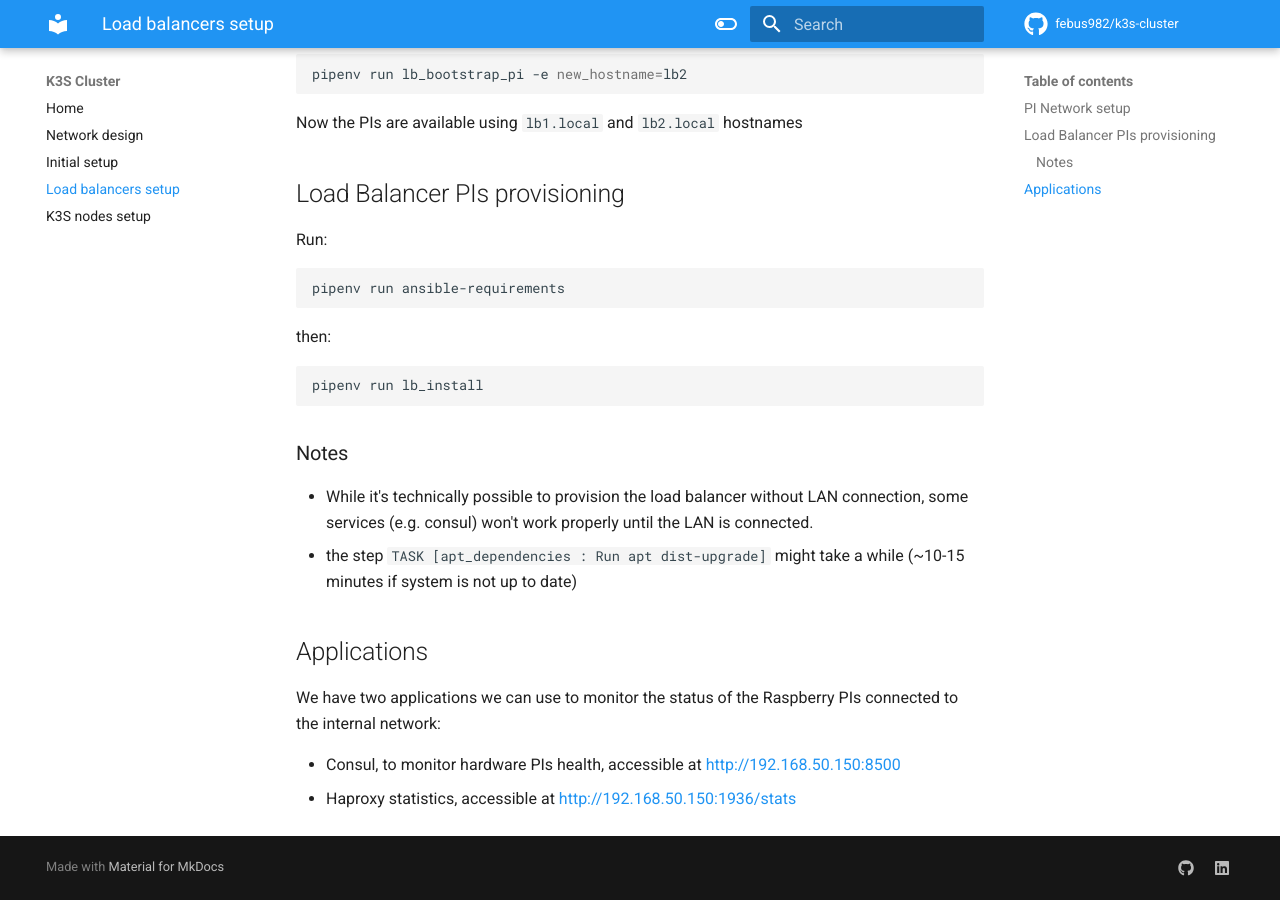
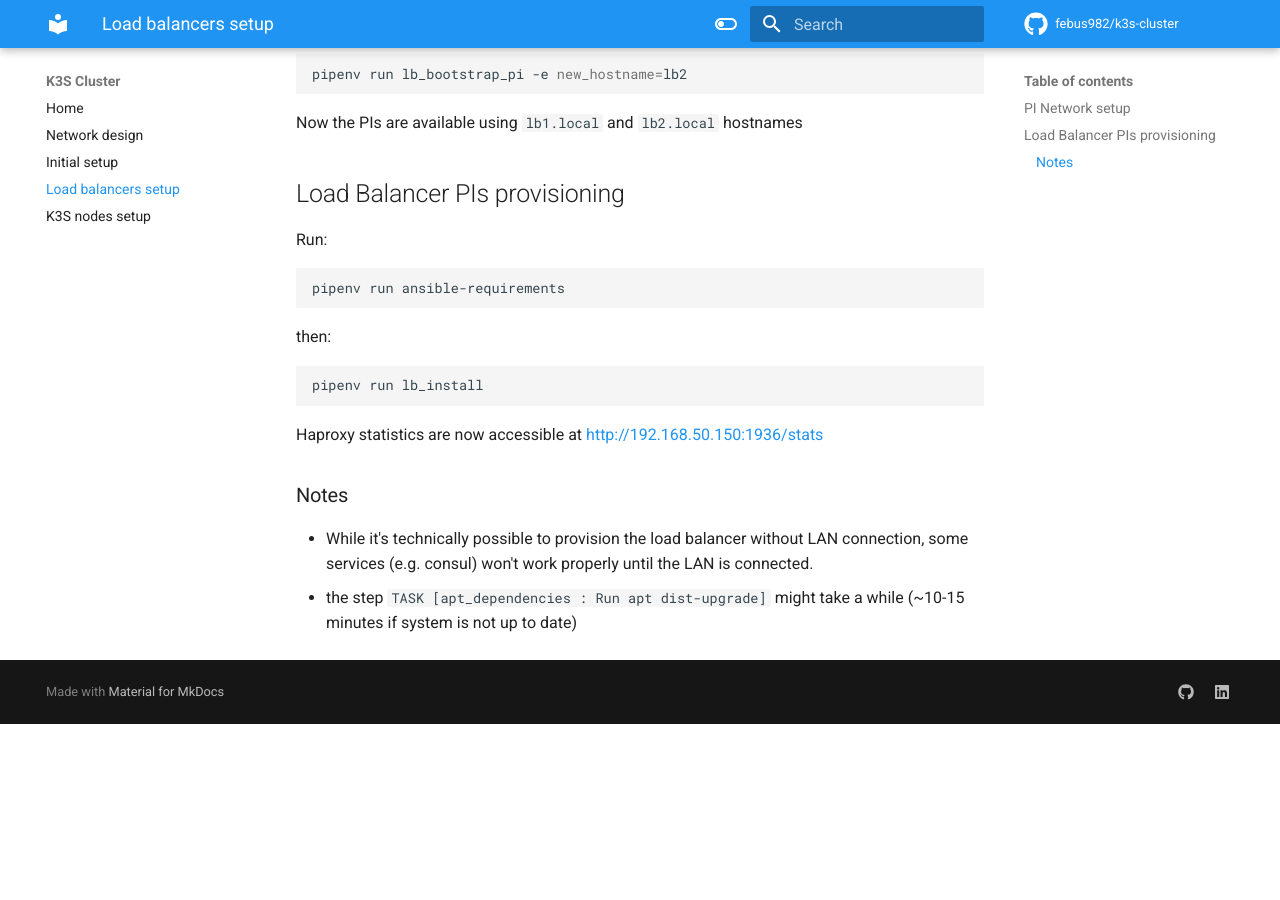
Before and after one commit to febus982/k3s-cluster, an MkDocs documentation site: the page built from docs/load_balancers.md, in a window 1280 px wide and 900 px high, scrolled down 671 px. Built offline with MkDocs 1.6.1 and Material for MkDocs 9.7.7, drawn with Linux system fonts in a browser that asks for light colours; comment, search, counter and statistics services are not loaded; after the commit the page ends 1395 px from its top, so only the background shows below that.

````diff
--- a/docs/load_balancers.md
+++ b/docs/load_balancers.md
@@ -46,14 +46,9 @@ then:
 pipenv run lb_install
 ```
 
+Haproxy statistics are now accessible at [http://192.168.50.150:1936/stats](http://192.168.50.150:1936/stats)
+
 ### Notes
 
 - While it's technically possible to provision the load balancer without LAN connection, some services (e.g. consul) won't work properly until the LAN is connected.
 - the step `TASK [apt_dependencies : Run apt dist-upgrade]` might take a while (~10-15 minutes if system is not up to date)
-
-## Applications
-
-We have two applications we can use to monitor the status of the Raspberry PIs connected to the internal network:
-
-- Consul, to monitor hardware PIs health, accessible at [http://192.168.50.150:8500](http://192.168.50.150:8500)
-- Haproxy statistics, accessible at [http://192.168.50.150:1936/stats](http://192.168.50.150:1936/stats)
````
Also changed, not shown: README.md (+1 -1 lines), docs/initial_setup.md (+8 -1 lines), docs/k3s_nodes.md (+4 -1 lines).
